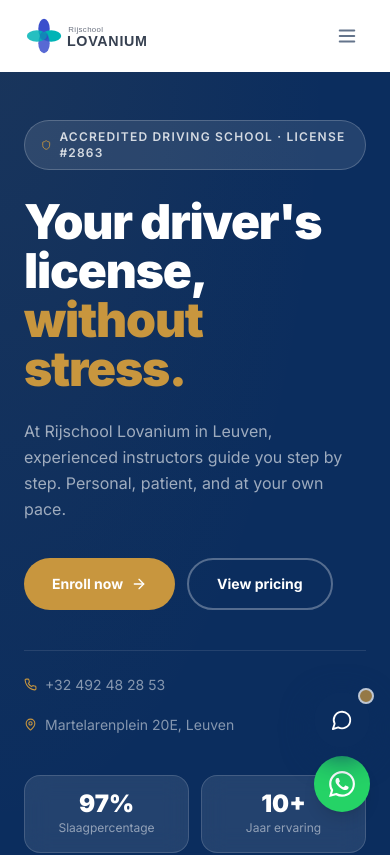
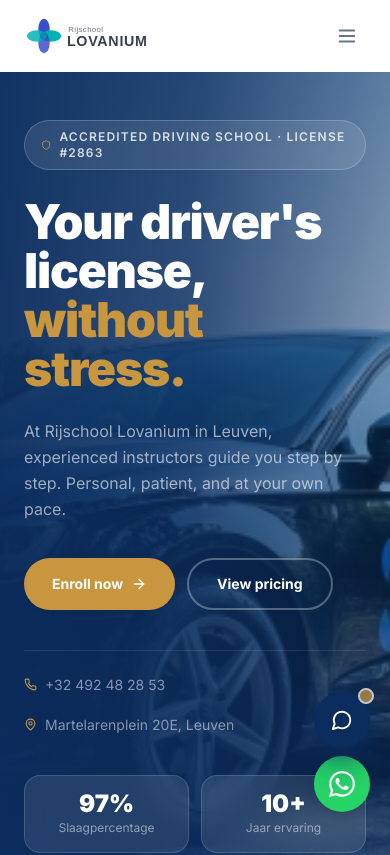
Before and after one commit to Kretu1995/rijschool-lovanium, a Next.js app: page /en in a window 390 px wide. Shown: the top 855 px of the page. Built offline with nearby package versions, Linux system fonts and the light colour scheme.

Commit message:
Mobile hero: use full-bleed Audi photo background

```diff
--- a/components/sections/Hero.tsx
+++ b/components/sections/Hero.tsx
@@ -27,9 +27,22 @@ export default function Hero() {
   return (
     <section className="relative bg-navy overflow-hidden min-h-screen flex flex-col">
 
-      {/* Subtle radial glow */}
-      <div className="absolute inset-0 bg-[radial-gradient(ellipse_at_top_left,rgba(200,150,62,0.08)_0%,transparent_60%)]" />
-      <div className="absolute inset-0 bg-[radial-gradient(ellipse_at_bottom_right,rgba(11,45,94,0.6)_0%,transparent_70%)]" />
+      {/* Mobile: full-bleed photo background */}
+      <div className="absolute inset-0 lg:hidden">
+        <Image
+          src="/audi-lovanium.jpg"
+          alt="Rijschool Lovanium"
+          fill
+          className="object-cover object-center"
+          priority
+        />
+        <div className="absolute inset-0 bg-gradient-to-r from-navy/95 via-navy/80 to-navy/40" />
+        <div className="absolute inset-0 bg-gradient-to-t from-navy/90 via-transparent to-navy/30" />
+      </div>
+
+      {/* Desktop: subtle radial glow on navy */}
+      <div className="absolute inset-0 hidden lg:block bg-[radial-gradient(ellipse_at_top_left,rgba(200,150,62,0.08)_0%,transparent_60%)]" />
+      <div className="absolute inset-0 hidden lg:block bg-[radial-gradient(ellipse_at_bottom_right,rgba(11,45,94,0.6)_0%,transparent_70%)]" />
 
       {/* Content */}
       <div className="relative z-10 flex flex-col flex-1 pt-20">
```
